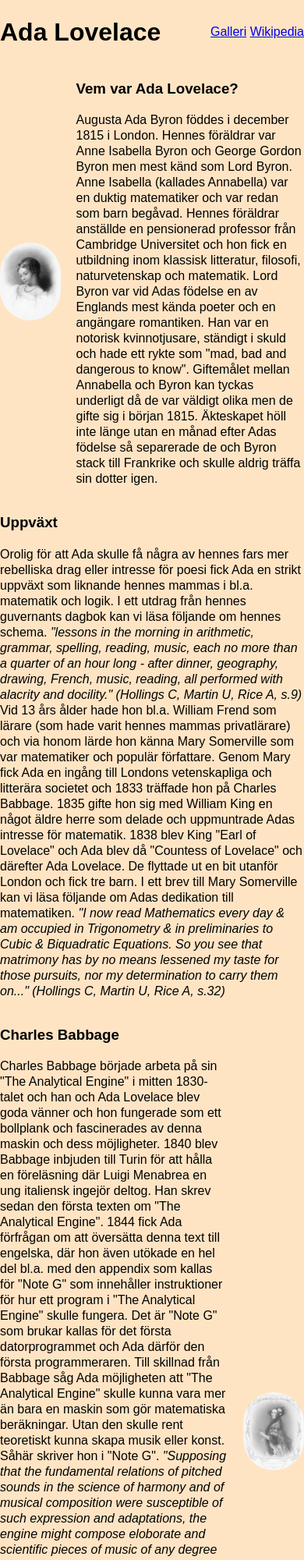
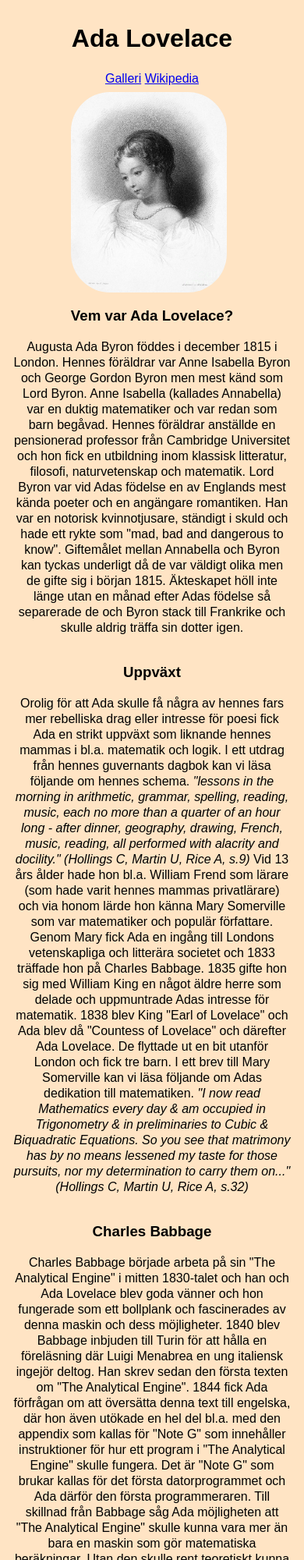
Before and after one commit to akickia/AdaLovelace, a plain HTML site: page index.html in a window 390 px wide. Shown: the top 2000 px of the page at 78% size. Drawn offline with Linux system fonts and the light colour scheme.

Commit message:
Added gallery

```diff
--- a/Styles/index.css
+++ b/Styles/index.css
@@ -12,24 +12,54 @@ header {
   display: flex;
   justify-content: space-between;
   align-items: center;
+  margin: 2%;
 }
 
-img {
-  border-radius: 50px;
+section {
+  margin: 2%;
 }
 
-.section__first, .section__third {
+.section {
   display: flex;
   justify-content: space-between;
   align-items: center;
 }
 
 img {
-  max-width: 20%;
   width: 100%;
+  border-radius: 50px;
+}
+
+.first-img {
+  max-width: 200px;
+  margin-right: 2%;
+}
+
+.second-img {
+  max-width: 300px;
+  margin-left: 2%;
 }
 
 .section__first-text, .section__third-text {
   max-width: 75%;
   width: 100%;
 }
+
+@media screen and (max-width: 900px) {
+  .section__third {
+    flex-direction: column;
+  }
+}
+@media screen and (max-width: 600px) {
+  .section, header {
+    flex-direction: column;
+    text-align: center;
+  }
+
+  .section__text--middle, .section__text {
+    max-width: 95%;
+    width: 100%;
+  }
+
+
+}
--- a/index.html
+++ b/index.html
@@ -4,7 +4,7 @@
   <meta charset="UTF-8">
   <meta http-equiv="X-UA-Compatible" content="IE=edge">
   <meta name="viewport" content="width=device-width, initial-scale=1.0">
-  <link rel="stylesheet" href="Styles/index.css">
+  <link rel="stylesheet" href="styles/index.css">
   <title>Ada Lovelace
   </title>
 </head>
@@ -12,15 +12,15 @@
   <header>
     <h1>Ada Lovelace</h1>
     <div class="links">
-      <a href="#">Galleri</a>
-      <a href="#">Wikipedia</a>
+      <a href="pages/gallery.html">Galleri</a>
+      <a href="https://sv.wikipedia.org/wiki/Ada_Lovelace">Wikipedia</a>
     </div>
   </header>
   <main>
     <section class="section__info">
       <div class="section section__first">
-      <img src="images/Ada_Lovelace_as_a_child.jpg" alt="Ada Lovelace as a child">
-      <div class="section__first-text">
+      <img class="first-img" src="images/Ada_Lovelace_as_a_child.jpg" alt="Ada Lovelace as a child">
+      <div class="section__text">
         <h3>Vem var Ada Lovelace?</h3>
       <p>Augusta Ada Byron föddes i december 1815 i London. Hennes föräldrar var Anne Isabella Byron och George Gordon Byron men mest känd som Lord Byron. Anne Isabella (kallades Annabella) var en duktig matematiker och var redan som barn begåvad.
         Hennes föräldrar anställde en pensionerad professor från Cambridge Universitet och hon fick en utbildning inom klassisk litteratur, filosofi, naturvetenskap och matematik. Lord Byron var vid Adas födelse en av Englands mest kända poeter och en angängare romantiken.
@@ -30,7 +30,7 @@
       </div>
       </div>
       <div class="section section__second">
-      <h3>Uppväxt</h3>
+      <div class="section__text--middle"><h3>Uppväxt</h3>
       <p>Orolig för att Ada skulle få några av hennes fars mer rebelliska drag eller intresse för poesi fick Ada en strikt uppväxt som liknande hennes mammas i bl.a. matematik och logik.
         I ett utdrag från hennes guvernants dagbok kan vi läsa följande om hennes schema.
       <i>"lessons in the morning in arithmetic, grammar, spelling, reading, music, each no more than a quarter of an hour long - after dinner, geography, drawing, French, music, reading, all performed with alacrity and docility." (Hollings C, Martin U, Rice A, s.9)</i>
@@ -40,8 +40,9 @@
       <i>"I now read Mathematics every day & am occupied in Trigonometry & in preliminaries to Cubic & Biquadratic Equations. So you see that matrimony has by no means lessened my taste for those pursuits, nor my determination to carry them on..." (Hollings C, Martin U, Rice A, s.32) </i>
       </p>
       </div>
+      </div>
       <div class="section section__third">
-      <div class="section__third-text">
+      <div class="section__text">
         <h3>Charles Babbage</h3>
       <p>Charles Babbage började arbeta på sin "The Analytical Engine" i mitten 1830-talet och han och Ada Lovelace blev goda vänner och hon fungerade som ett bollplank och fascinerades av denna maskin och dess möjligheter.
         1840 blev Babbage inbjuden till Turin för att hålla en föreläsning där Luigi Menabrea en ung italiensk ingejör deltog. Han skrev sedan den första texten om "The Analytical Engine".
@@ -55,7 +56,7 @@
         Det kanske var just Adas intresse att blanda matematik, logik, fantasi och poesi som gjorde att hon såg saker på ett annorlunda sätt.
       </p>
       </div>
-      <img src="images/Engraved_portrait_of_Ada_Lovelace.jpg" alt="Ada Lovelace portrait">
+      <img class="second-img" src="images/Engraved_portrait_of_Ada_Lovelace.jpg" alt="Ada Lovelace portrait">
 
       </div>
       <div class="section section__fourth">
@@ -63,7 +64,7 @@
         <b>Källor</b><br>
         Hollings C, Martin U, Rice A. (2018). Ada Lovelace: The Making of a Computer Scientist
       </em>
-      <a href="https://sv.wikipedia.org/wiki/Ada_Lovelace">Wikipedia</a>
+      <button><a href="https://sv.wikipedia.org/wiki/Ada_Lovelace">Wikipedia</a></button>
       </div>
     </section>
   </main>
```
Also changed, not shown: pages/gallery.html (+22 -1 lines).
